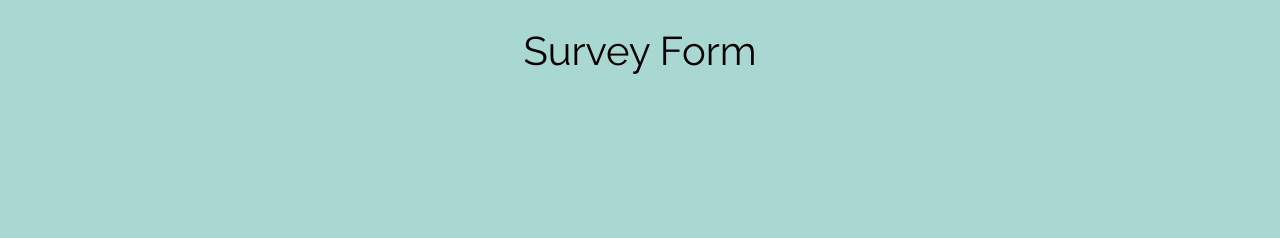
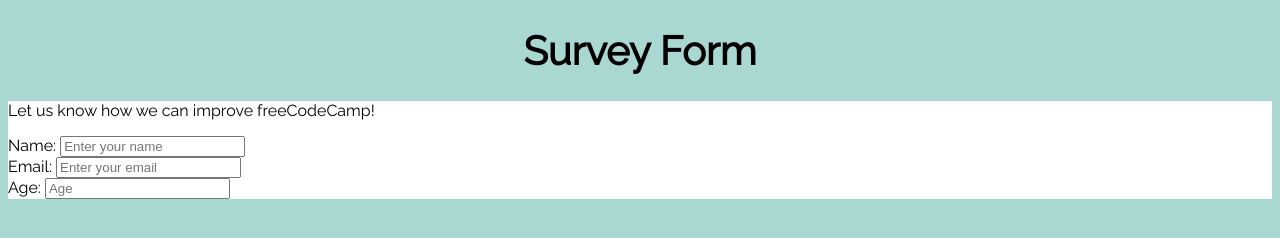
Before and after one commit to chrisxjacobi/fCC-responsive-2_survey, a plain HTML site: page index.html in a window 1280 px wide. Drawn offline with Linux system fonts and the light colour scheme.

Commit message:
added name, email, number fields

```diff
--- a/index.html
+++ b/index.html
@@ -1,5 +1,6 @@
 <!DOCTYPE html>
 <html>
+
 <head>
     <link rel="stylesheet" type="text/css" href="style.css">
     <link href="https://fonts.googleapis.com/css?family=Raleway" rel="stylesheet">
@@ -7,10 +8,20 @@
 
 <body>
     <h1 id="title">Survey Form</h1>
+
     <main>
+        <form id="survey-form">
+            <p id="description">Let us know how we can improve freeCodeCamp!</p>
+            Name: <input id="name" type="text" placeholder="Enter your name" required><br>
+            Email: <input id="email" type="email" placeholder="Enter your email" required><br>
+            Age: <input id="number" type="number" placeholder="Age">
+
+
+        </form>
 
     </main>
 
-<!--    <script src="https://cdn.freecodecamp.org/testable-projects-fcc/v1/bundle.js"></script>-->
+<!--        <script src="https://cdn.freecodecamp.org/testable-projects-fcc/v1/bundle.js"></script>-->
 </body>
+
 </html>
--- a/style.css
+++ b/style.css
@@ -1,10 +1,14 @@
 body {
     background-color: #a9d7d1;
+    font-family: 'Raleway';
 }
 
 #title {
-    font-family: 'Raleway';
     font-size: 40px;
-    font-weight: 400;
+    font-weight: 600;
     text-align: center;
 }
+
+#survey-form {
+    background-color: white;
+}
```
Lines whose indentation alone changed are shown as unchanged.
